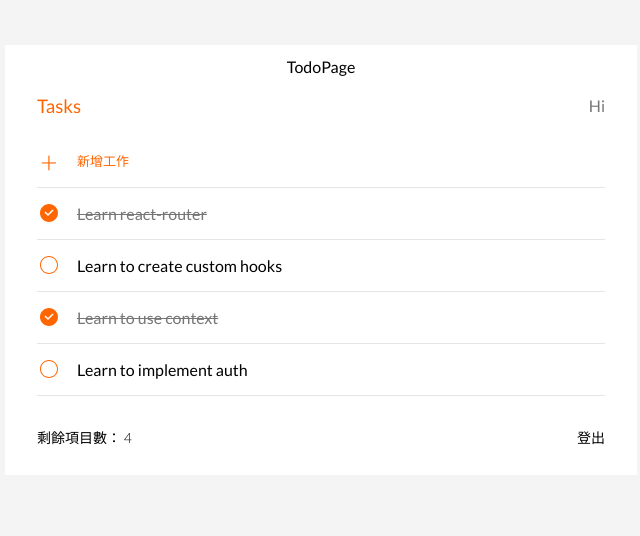
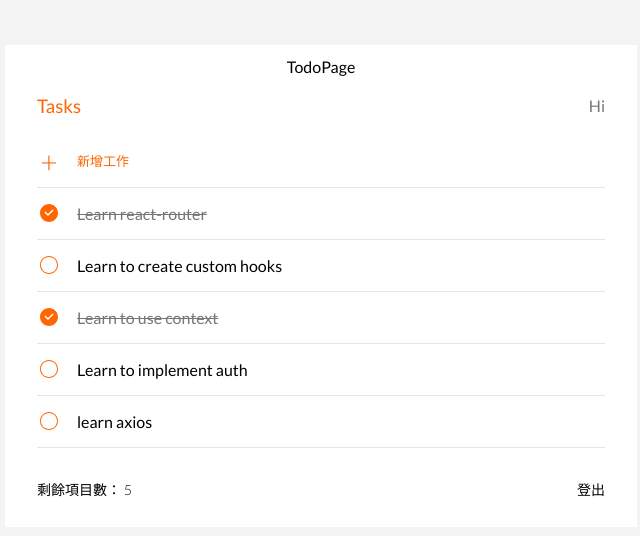
Before and after one commit to WeiLocus/todolist_react_CRUD, a React (Create React App) app: page /todo in a window 1280 px wide. Shown: the top 536 px of the page, without its empty margins (319-959 px from the left). Built offline with nearby package versions, Linux system fonts and the light colour scheme; data requests are answered from the project's data file.

Commit message:
implement create todo

```diff
--- a/db.json
+++ b/db.json
@@ -19,6 +19,11 @@
       "title": "Learn to implement auth",
       "isDone": false,
       "id": 4
+    },
+    {
+      "title": "learn axios",
+      "isDone": false,
+      "id": 5
     }
   ]
 }
--- a/src/pages/TodoPage.jsx
+++ b/src/pages/TodoPage.jsx
@@ -1,7 +1,7 @@
 import { Footer, Header, TodoCollection, TodoInput } from 'components';
 import { useState } from 'react'
 import { useEffect } from 'react'
-import { getTodos } from '../api/todos'
+import { getTodos,createTodo } from '../api/todos'
 
 const TodoPage = () => {
   const [inputValue, setInputValue] = useState('');
@@ -14,37 +14,59 @@ const TodoPage = () => {
   };
 
   //監聽按下新增看增加todo -> onAddTodo
-  const handleAddTodo = () => {
+  const handleAddTodo = async () => {
     if (inputValue.length === 0) return;
+    try {
+      //將inputValue作為createTodo()的參數
+      const data = await createTodo({
+        title: inputValue,
+        isDone: false,
+      });
+      //拿到資料後更新畫面todos
       setTodos((prevTodos) => {
         return [
           ...prevTodos,
           {
-          id: Math.random() * 100,
-          title: inputValue,
-          isDone: false,
+            id: data.id,
+            title: data.title,
+            isDone: data.isDone,
+            isEdit: false,
           },
         ];
       });
       //新增資料後清空輸入框
       setInputValue('');
+    } catch (error) {
+      console.error(error)
+    }
   };
 
   //監聽todoInput的onkeyDown事件
-  const handleKeyDown = (event) => {
+  const handleKeyDown = async () => {
     if (inputValue.length === 0) return;
+    try {
+      //將inputValue作為createTodo()的參數
+      const data = await createTodo({
+        title: inputValue,
+        isDone: false,
+      });
+      //拿到資料後更新畫面todos
       setTodos((prevTodos) => {
         return [
           ...prevTodos,
           {
-          id: Math.random() * 100,
-          title: inputValue,
-          isDone: false,
+            id: data.id,
+            title: data.title,
+            isDone: data.isDone,
+            isEdit: false,
           },
         ];
       });
       //新增資料後清空輸入框
       setInputValue('');
+    } catch (error) {
+      console.error(error)
+    }
   };
 
   //監聽todoItem的icon，切換完成狀態
```
Lines whose indentation alone changed are shown as unchanged.
